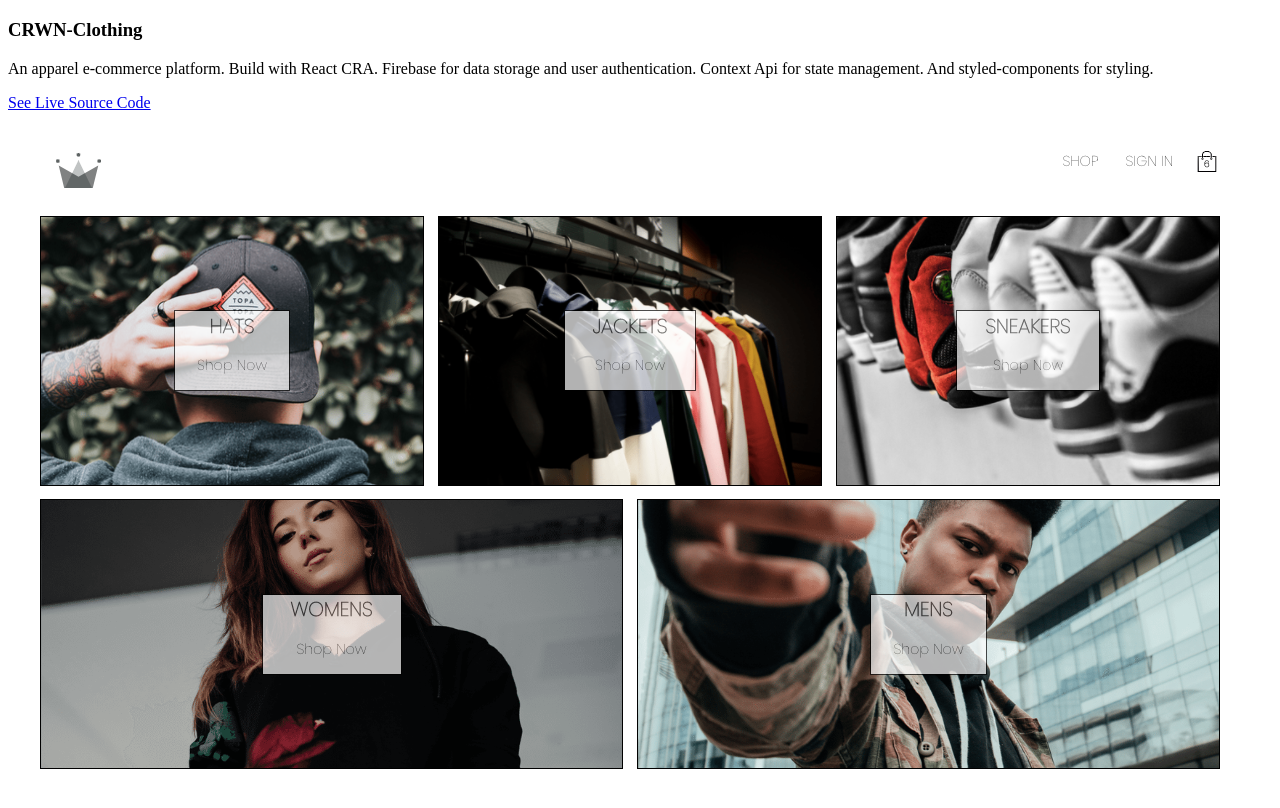
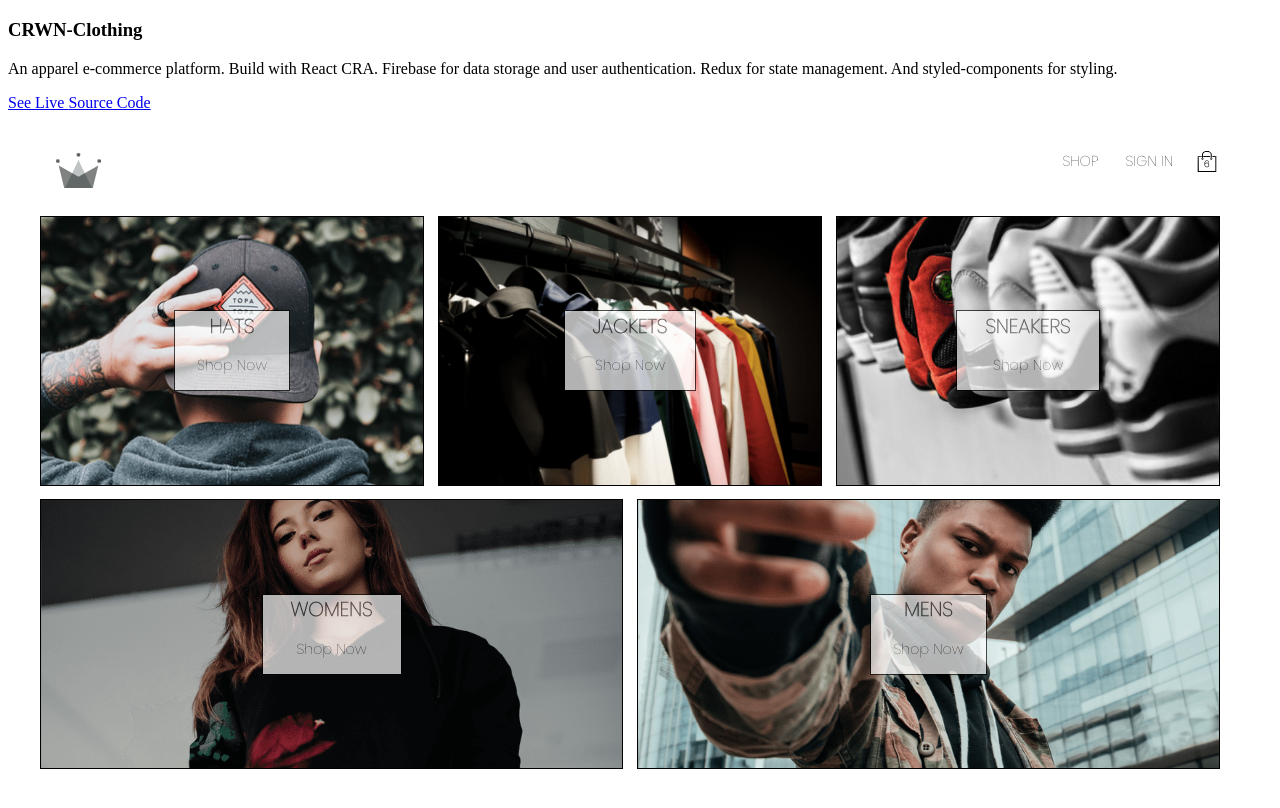
Before and after one commit to shay122990/shayfolio-v2, a website: page src/template.html in a window 1280 px wide. Shown: the part 2221-3029 px from the top of the page. Drawn offline with nearby package versions, Linux system fonts and the light colour scheme.

Commit message:
project update

```diff
--- a/src/template.html
+++ b/src/template.html
@@ -216,7 +216,7 @@
                 <h3 class="project-wrapper__text-title">CRWN-Clothing</h3>
                 <div>
                   <p class="mb-4">
-                   An apparel e-commerce platform. Build with React CRA. Firebase for data storage and user authentication. Context Api for state management. And styled-components for styling.
+                   An apparel e-commerce platform. Build with React CRA. Firebase for data storage and user authentication. Redux for state management. And styled-components for styling.
                   </p>
                 </div>
                 <a
```
